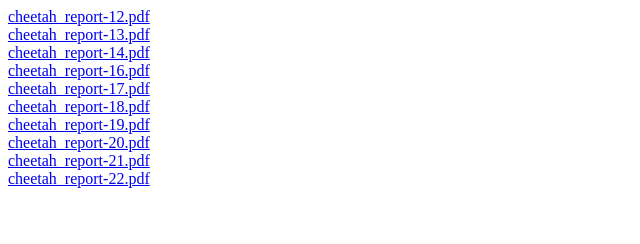
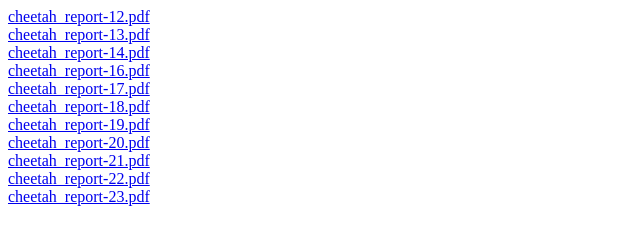
Before and after one commit to thescouser89/cheetah_report, a plain HTML site: page index.html in a window 1280 px wide. Shown: the whole page, without its empty margins (0-640 px from the left). Drawn offline with Linux system fonts and the light colour scheme.

Commit message:
Travis CI autocommit from travis build 23

```diff
--- a/index.html
+++ b/index.html
@@ -9,3 +9,4 @@
 <a href="cheetah_report-20.pdf">cheetah_report-20.pdf</a><br/>
 <a href="cheetah_report-21.pdf">cheetah_report-21.pdf</a><br/>
 <a href="cheetah_report-22.pdf">cheetah_report-22.pdf</a><br/>
+<a href="cheetah_report-23.pdf">cheetah_report-23.pdf</a><br/>
```
Also changed, not shown: 1 other file.
